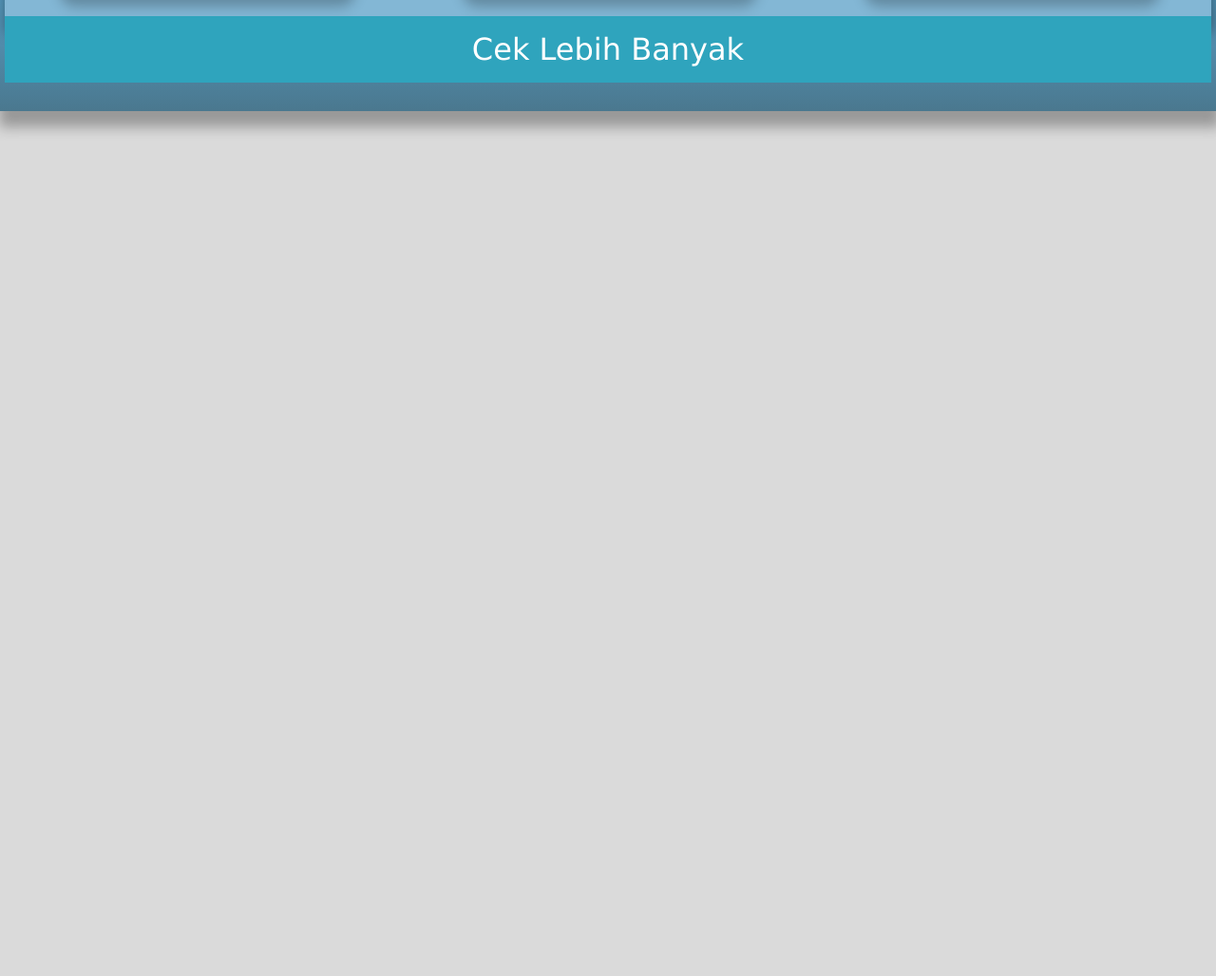
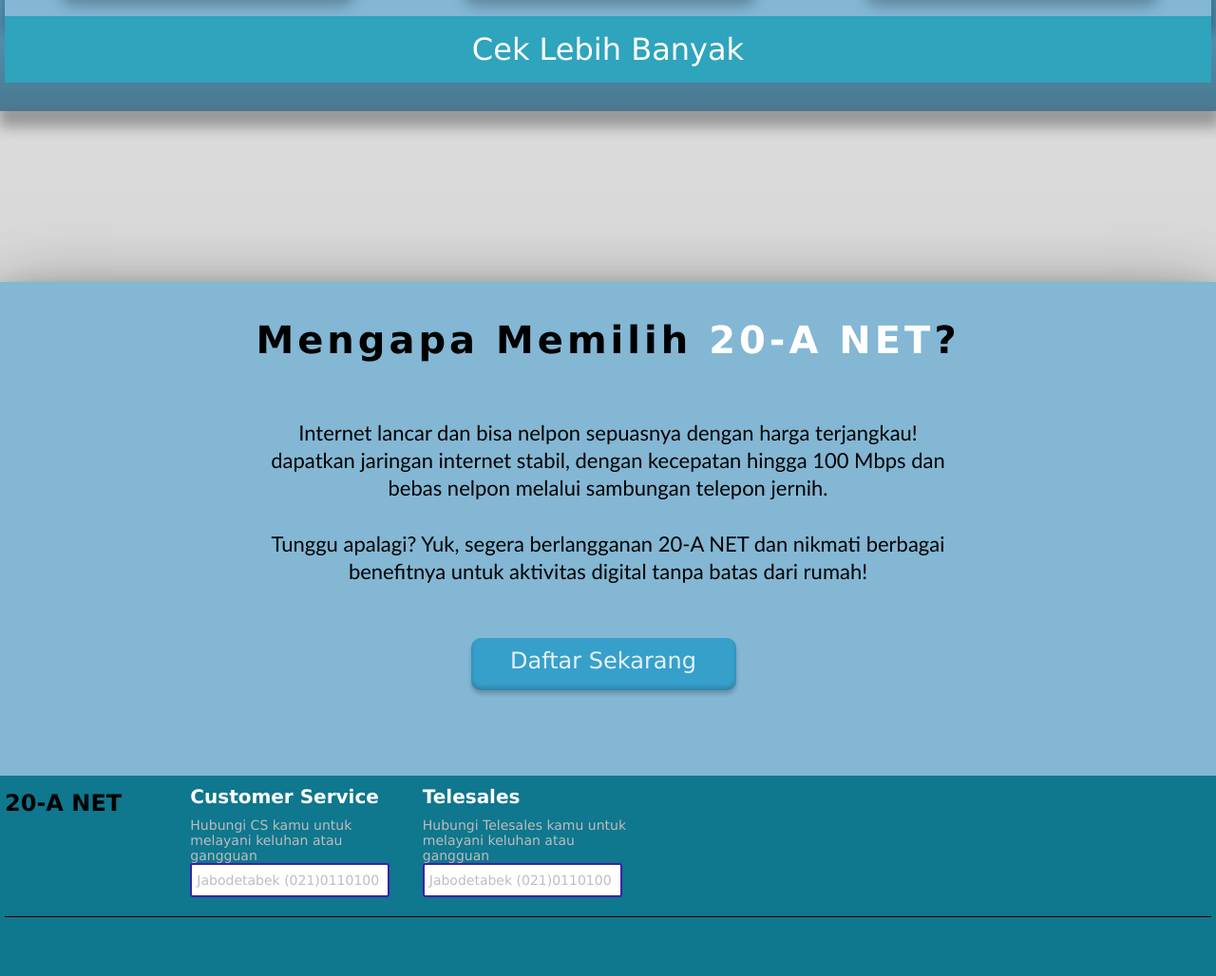
Before and after one commit to firmanAndrian/firmanAndrian.github.io, a plain HTML site: page first.html in a window 1280 px wide. Shown: the part 1278-2306 px from the top of the page at 95% size. Before the commit the page ends 1575 px from the top, so only its background shows below. Drawn offline with Linux system fonts and the light colour scheme.

Commit message:
first commit

```diff
--- a/first.css
+++ b/first.css
@@ -352,3 +352,105 @@
 .pilih:active {
   background: #4c8f9e;
 }
+
+/* profil pt */
+.profil {
+  background-color: #83b7d4;
+  height: 520px;
+  width: 100%;
+  box-shadow: 0px 22px 77px rgba(100, 100, 100, 0.96),
+    0px 17.3745px 27.2324px rgba(0, 0, 0, 0.464223),
+    0px 14.3686px 16.7159px rgba(0, 0, 0, 0.320852),
+    0px 12.1835px 11.8797px rgba(0, 0, 0, 0.225769),
+    0px 9.82926px 8.64195px rgba(0, 0, 0, 0.153357),
+    0px 6.99119px 5.83502px rgba(0, 0, 0, 0.0942912),
+    0px 3.68795px 3.0175px rgba(0, 0, 0, 0.0440298);
+}
+.main-profil {
+  height: 100%;
+  text-align: center;
+  width: 848px;
+  margin: 0 auto;
+}
+.main-profil h1 {
+  padding-top: 38px;
+  font-size: 40px;
+  margin: 60px 0;
+  letter-spacing: 4px;
+}
+.main-profil p {
+  font-weight: 400;
+  font-size: 22px;
+  line-height: 29px;
+  margin-bottom: 30px;
+  font-family: "Gill Sans", "Gill Sans MT", Calibri, "Trebuchet MS", sans-serif;
+  font-style: normal;
+}
+.regis {
+  text-align: center;
+  color: white;
+  background-color: rgb(36, 155, 202);
+  box-shadow: 0px 4px 4px rgba(0, 0, 0, 0.25),
+    inset 0px -3px 5px rgba(0, 0, 0, 0.25);
+  display: inline-block;
+  line-height: 33px;
+  margin-top: 26px;
+  width: 279px;
+  height: 55px;
+  font-size: 24px;
+  border-radius: 10px;
+  opacity: 0.8;
+}
+.regis:active {
+  position: relative;
+  top: 6px;
+  background-color: rgb(28, 107, 138);
+}
+/* footer */
+footer {
+  background-color: #0f778e;
+  height: 211px;
+}
+.foot-main{
+  border-bottom: 1px solid black;
+  padding-bottom: 20px;
+}
+.atas {
+  display: flex;
+  flex-wrap: wrap;
+  width: 672px;
+}
+.tim {
+  color: black;
+  margin-right: 60px;
+  margin-top: 15px;
+}
+.foot {
+  width: 220px;
+  margin: 0 auto;
+}
+.foot h3 {
+  color: white;
+  font-weight: 600;
+  font-size: 20px;
+  margin: 10px 0;
+}
+.foot p {
+  color: rgb(189, 189, 189);
+
+  font-size: 14px;
+}
+.btnn {
+  padding: 8px 5px;
+  margin-right: 10px;
+  border-radius: 3px;
+  background-color: white;
+
+  border: 2px solid rgb(62, 32, 168);
+}
+.tl:hover {
+  color: black;
+}
+.cs:hover {
+  color: black;
+}
--- a/first.html
+++ b/first.html
@@ -118,5 +118,44 @@
           </div>
       </div>
   </div>
+
+  <!-- konten profil -->
+  <div class="profil">
+      <div class="konten">
+          <div class="main-profil">
+            <h1>Mengapa Memilih<span style="color:white"> 20-A NET</span>?</h1>
+            <p>Internet lancar dan bisa nelpon sepuasnya dengan harga terjangkau! <br>
+                dapatkan jaringan internet stabil, dengan kecepatan hingga 100 Mbps dan <br>
+                bebas nelpon melalui sambungan telepon jernih.
+            </p>
+            <p>Tunggu apalagi? Yuk, segera berlangganan 20-A NET dan nikmati berbagai <br> benefitnya
+                untuk aktivitas digital tanpa batas dari rumah!
+            </p>
+            <a href="#" class="btn regis">Daftar Sekarang</a>
+          </div>
+      </div>
+  </div>
+  <!-- footer -->
+  <footer>
+      <div class="konten">
+          <div class="foot-main">
+              <div class="atas">
+                    <div class="ft tim">
+                        <h2>20-A NET</h2>
+                    </div>
+                    <div class="foot cs">
+                        <h3>Customer Service</h3>
+                        <p>Hubungi CS kamu untuk melayani keluhan atau gangguan</p>
+                        <p class="btnn cs">Jabodetabek (021)0110100</p>
+                    </div>
+                    <div class="foot tl">
+                        <h3>Telesales</h3>
+                        <p>Hubungi Telesales kamu untuk melayani keluhan atau gangguan</p>
+                        <p class="btnn tl">Jabodetabek (021)0110100</p>
+                    </div>
+              </div>
+          </div>
+      </div>
+  </footer>
 </body>
 </html>
```
Also changed, not shown: design A-20/Design.jpg (added), design A-20/wire frame.png (added).
